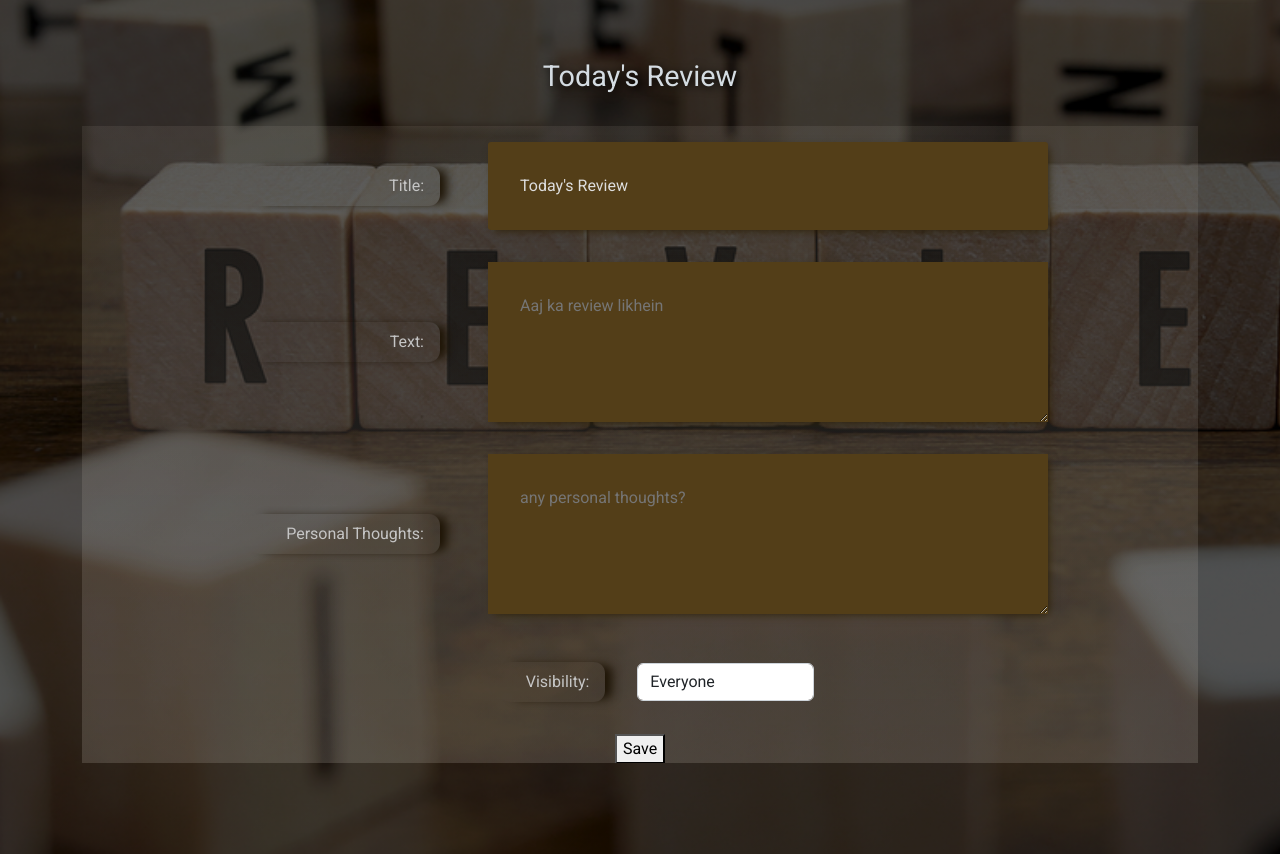
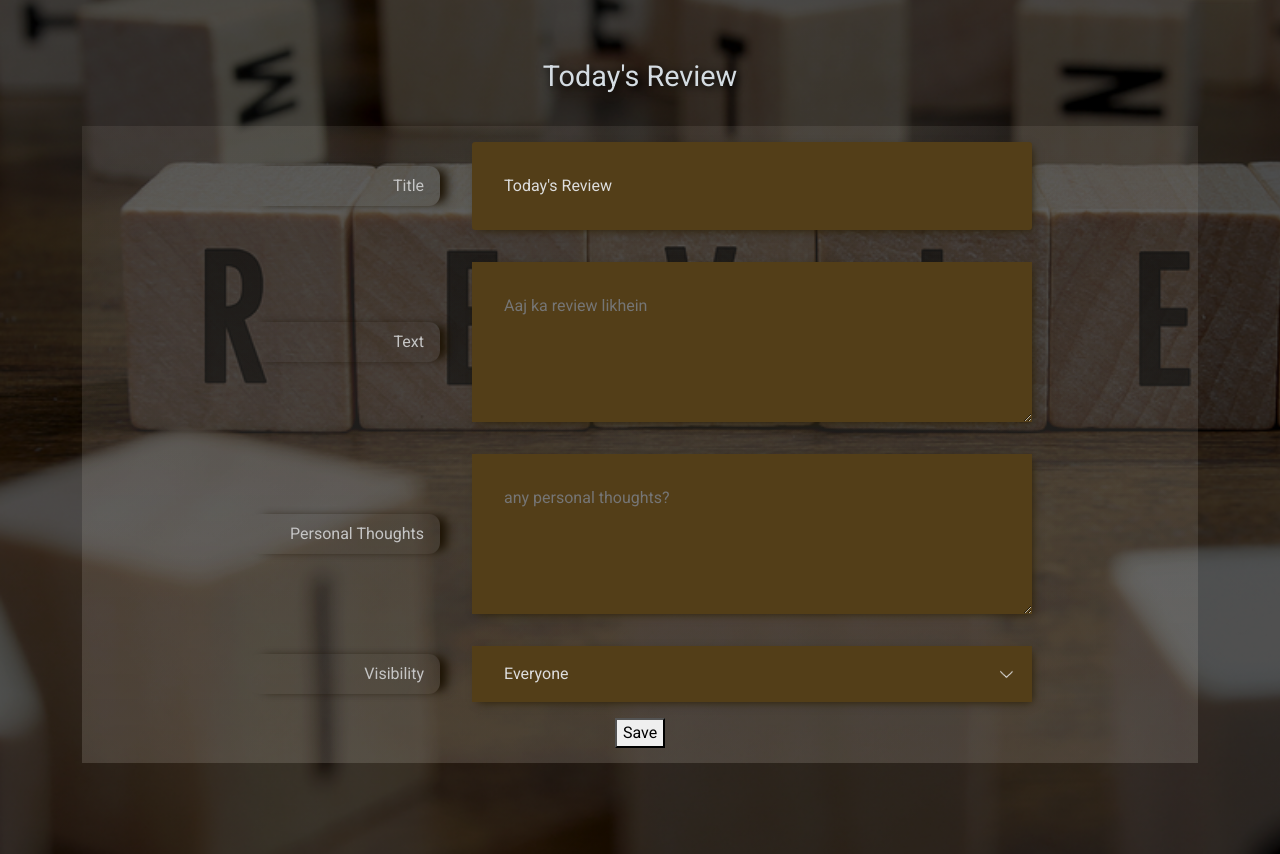
Before and after one commit to shalearkane/DailyReview, a Django app: page /review/write/ in a window 1280 px wide. Shown: the part 56-910 px from the top of the page. Run offline with Django 4.2, Linux system fonts and the light colour scheme; the visitor is signed in with stand-in values (Sample User, id 1); data that the repository does not hold is empty; some libraries are stand-ins or nearby versions.

Commit message:
Updated form

```diff
--- a/static/feed.css
+++ b/static/feed.css
@@ -115,7 +115,6 @@
 .review-title:hover .rotate{
     transform: scale(1.02);
     background-color: rgb(56, 41, 13);
-    color: #ddd;
 }
 
 .review-title:active .rotate{
--- a/static/form.css
+++ b/static/form.css
@@ -45,7 +45,7 @@
     padding: 0.5rem 1rem;
     border-radius: 0.7rem;
     box-shadow: 10px 0px 10px -3px rgba(27, 17, 2, 0.924);
-    margin: 2rem;
+    margin: 1rem;
     text-align: right;
     color: rgb(197, 197, 197);
 }
@@ -61,3 +61,32 @@
     box-shadow: 3px 3px 9px -3px rgb(43, 30, 3);
     border: none
 }
+
+.input:hover {
+    background-color: rgb(73, 54, 18);
+}
+
+.input:focus {
+    background-color: rgb(91, 70, 31);
+}
+
+#visibility {
+    margin: 0;
+    padding: 1rem;
+    padding-left: 2rem;
+    appearance: none;
+    background: url("images/arrow.png") no-repeat right;
+    background-size: 2rem;
+}
+
+#visibility:hover {
+    background-color: rgb(73, 54, 18);
+}
+
+#visibility:focus {
+    background-color: rgb(91, 70, 31);
+}
+
+#field4 div {
+    margin: 1rem;
+}
--- a/templates/review/form.html
+++ b/templates/review/form.html
@@ -12,20 +12,22 @@
             <form method="post" class="form">
                 {% csrf_token %}
                 <div class="form-group" id="field1">
-                    <label for="title">Title:</label>
+                    <label for="title">Title</label>
                     {% render_field form.title class="input" id="title" name="title"%}
                 </div>
                 <div class="form-group" id="field2">
-                    <label for="text">Text:</label>
+                    <label for="text">Text</label>
                     {% render_field form.text class="input" id="text" name="text" placeholder="Aaj ka review likhein"%}
                 </div>
                 <div class="form-group" id="field3">
-                    <label for="personal_thoughts">Personal Thoughts:</label>
+                    <label for="personal_thoughts">Personal Thoughts</label>
                     {% render_field form.personal_thoughts class="input" id="personal_thoughts" name="personal_thoughts" placeholder="any personal thoughts?"%}
                 </div>
                 <div class="form-group" id="field4">
-                    <label for="visibility">Visibility:</label>
-                    {% render_field form.visibility class="form-control" id="visibility" name="visibility"%}
+                    <label for="visibility">Visibility</label>
+                    <div style="background: rgb(83, 62, 24)">
+                        {% render_field form.visibility class="input" id="visibility" name="visibility"%}
+                    </div>
                 </div>
                 <button type="submit" class="save">Save</button>
             </form>
```
Also changed, not shown: static/images/arrow.png (added).
